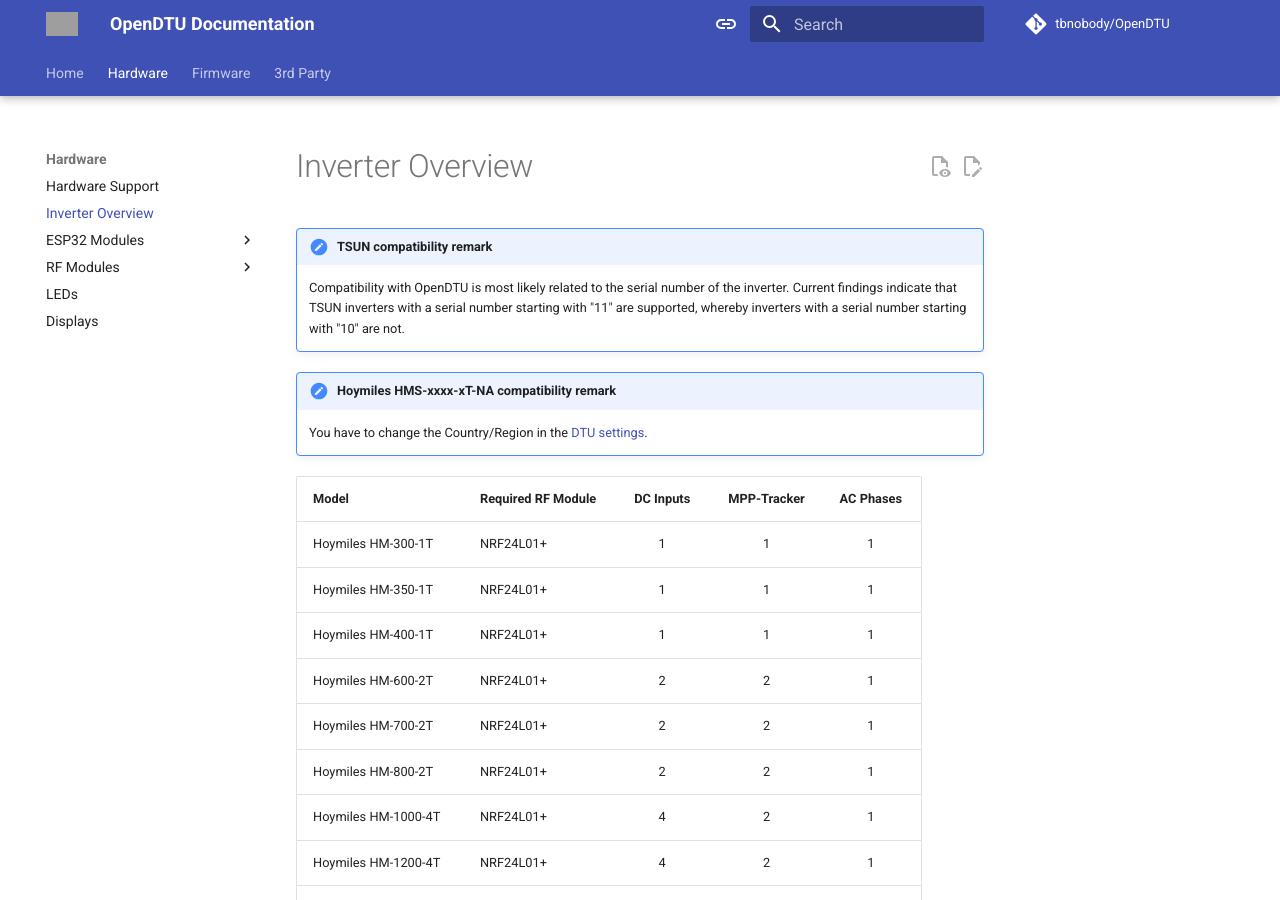
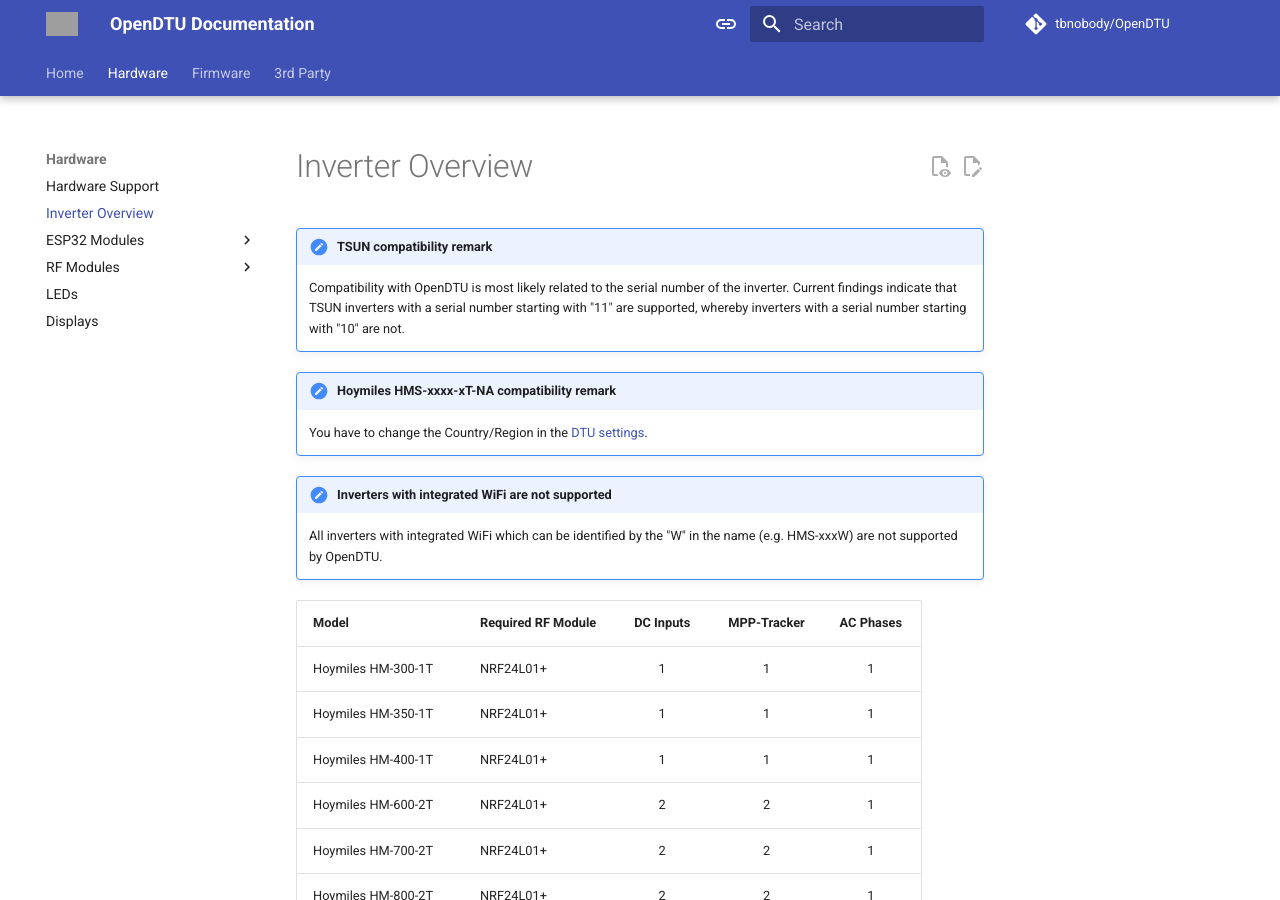
Before and after one commit to tbnobody/OpenDTU-docs, an MkDocs documentation site: the page built from docs/hardware/inverter_overview.md, in a window 1280 px wide and 900 px high. Built offline with MkDocs 1.6.1 and Material for MkDocs 9.7.7, drawn with Linux system fonts in a browser that asks for light colours; comment, search, counter and statistics services are not loaded; grey boxes are pictures that could not be loaded.

Commit message:
Added additional hint regarding inverters with wifi

```diff
--- a/docs/hardware/inverter_overview.md
+++ b/docs/hardware/inverter_overview.md
@@ -5,6 +5,9 @@
 
 !!! note "Hoymiles HMS-xxxx-xT-NA compatibility remark"
     You have to change the Country/Region in the [DTU settings](../firmware/configuration/dtu_settings.md#cmt2300a-regioncountry).
+
+!!! note "Inverters with integrated WiFi are not supported"
+    All inverters with integrated WiFi which can be identified by the "W" in the name (e.g. HMS-xxxW) are not supported by OpenDTU.
 
 | Model                | Required RF Module | DC Inputs | MPP-Tracker | AC Phases |
 | ---------------------| ------------------ | :-------: | :---------: | :-------: |
```
